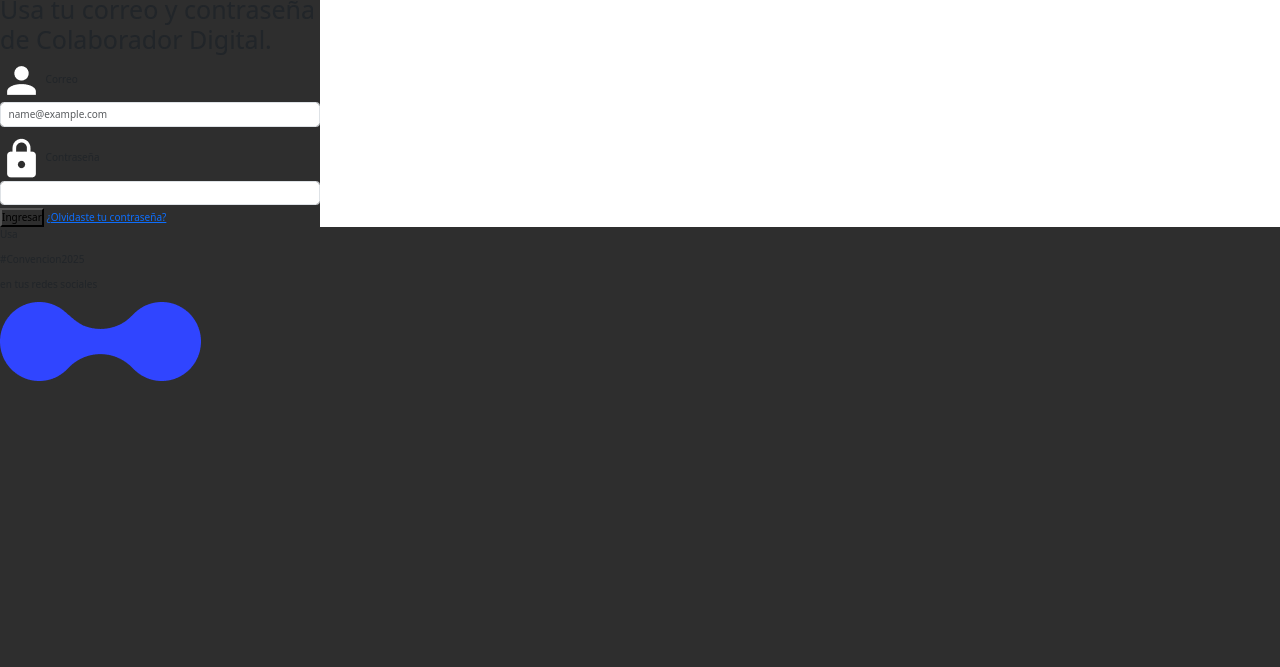
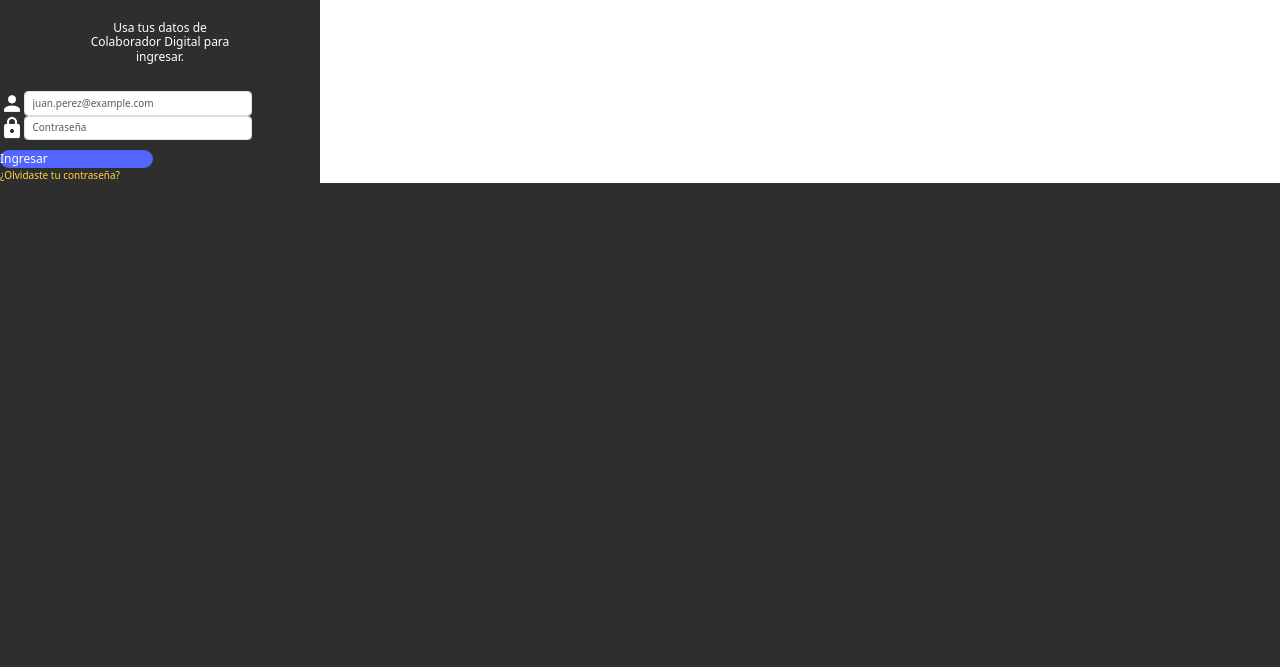
Before and after one commit to mcer23/ConvencionGC, a plain HTML site: page index.html in a window 1280 px wide. Shown: the part 133-800 px from the top of the page. Drawn offline with nearby package versions, Linux system fonts and the light colour scheme.

Commit message:
style-index

```diff
--- a/index.html
+++ b/index.html
@@ -43,38 +43,27 @@
                 <img src="assets/img/logo.png" alt="img_logo">
             </div>
             <form action="#" class="signin--formSection">
-                <h1>Usa tu correo y contraseña de Colaborador Digital.</h1>
+                <h1>Usa tus datos de Colaborador Digital para ingresar.</h1>
                 <div class="mb-3 formSection-userInfo">
+                  <div class="formSection--userInfo-correo">
                     <img src="assets/ico/user.png" alt="ico_user">
-                    <label for="exampleFormControlInput1" class="form-label">Correo</label>
-                    <input type="email" class="form-control" id="Correo" placeholder="name@example.com">
+                    <label for="exampleFormControlInput1" class="form-label"></label>
+                    <input type="email" class="form-control" id="Correo" placeholder="juan.perez@example.com">
                   </div>
-                  <img src="assets/ico/locker.png" alt="ico_locker">
-                  <label for="inputPassword5" class="form-label">Contraseña</label>
-                  <input type="password" id="inputPassword5" class="form-control" aria-describedby="passwordHelpBlock">
-                  <div id="passwordHelpBlock" class="form-text"></div>
-
+                  <div class="formSection--userInfo-contra">
+                    <img src="assets/ico/locker.png"     alt="ico_locker">
+                    <label for="inputPassword5" class="form-label"></label>
+                    <input type="password" id="inputPassword5" class="form-control" aria-describedby="passwordHelpBlock" placeholder="Contraseña">
+                    <div id="passwordHelpBlock" class="form-text"></div>
+                  </div>
                 </div>
             </form>
-
         </div>
-
-
-
         <div class="signin--formSection-btns">
             <button>Ingresar</button>
             <a href="#">¿Olvidaste tu contraseña?</a>
         </div>
     </section>
-    <footer>
-        <div class="signin--footerTitle">
-            <p>Usa</p><p> #Convencion2025 </p><p> en tus redes sociales</p>
-        </div>
-        <div class="signin--footerDecor">
-            <img src="assets/ico/asset_footer.png" alt="ico_footer">
-        </div>
-
-    </footer>
 
 
     <script src="https://cdn.jsdelivr.net/npm/bootstrap@5.3.3/dist/js/bootstrap.bundle.min.js" integrity="sha384-YvpcrYf0tY3lHB60NNkmXc5s9fDVZLESaAA55NDzOxhy9GkcIdslK1eN7N6jIeHz" crossorigin="anonymous"></script>
--- a/style.css
+++ b/style.css
@@ -35,3 +35,49 @@ html{
         margin: 0 auto;
 
 }
+.signin--formSection h1{
+        display: flex;
+        width:149px;
+        max-width: 222px;
+        font-size: 1.2rem;
+        text-align: center;
+        color: var(--text);
+        margin:27px auto;
+}
+.formSection--userInfo-correo, .formSection--userInfo-contra{
+        display: flex;
+        flex-direction: row;
+}
+.formSection-userInfo{
+        display: flex;
+       flex-direction: column;
+}
+.formSection-userInfo img{
+        width:24px;
+        max-width: 43px;
+        height: auto;
+}
+.formSection-userInfo input{
+        width:126ox;
+        max-width: 228px;
+}
+.signin--formSection-btns button{
+        display: flex;
+        width: 153px;
+        max-width: 277px;
+        height: auto;
+        border-radius: 13px;
+        color: var(--text);
+        text-align: center;
+        font-size: 1.2rem;
+        background-color: var(--subtitle);
+        border: none;
+}
+.signin--formSection-btns a{
+        display: flex;
+        text-decoration: none;
+        color: var(--fontTitle);
+        text-align: center;
+        margin: 0 auto;
+        font-size: 1rem;
+}
```
